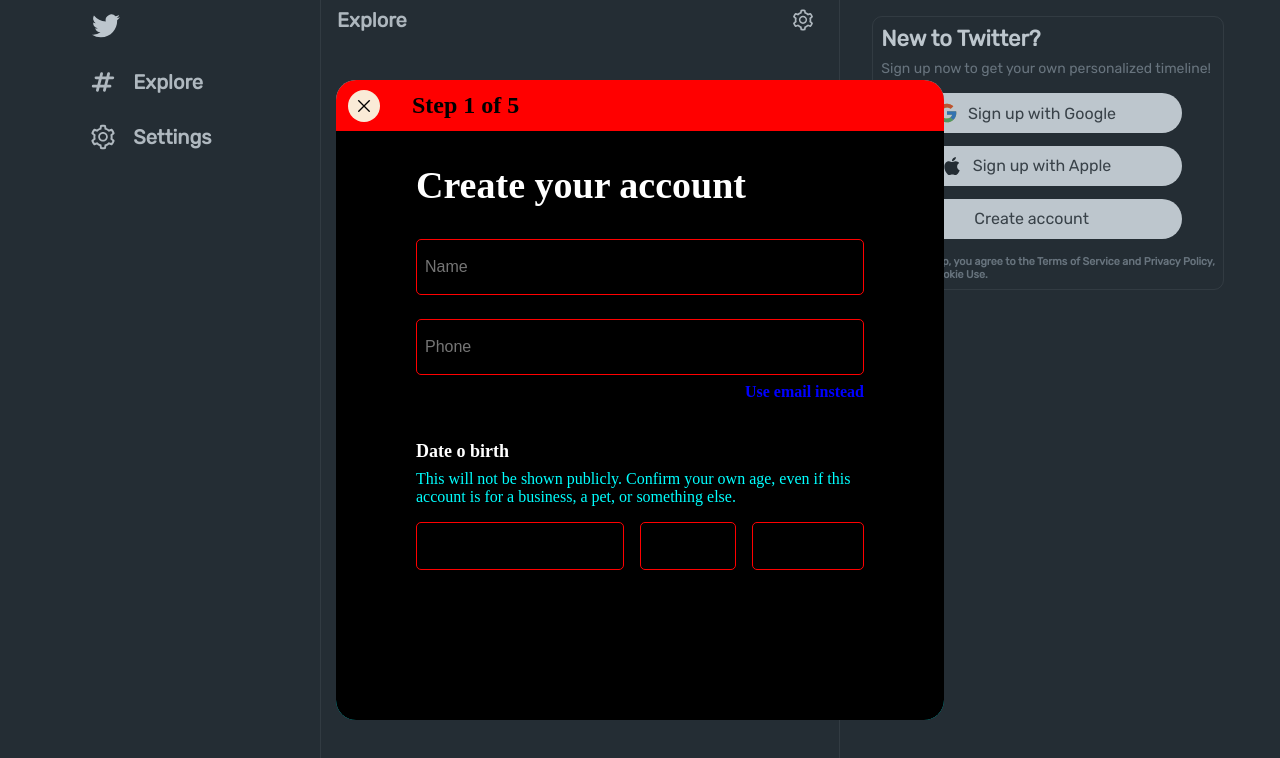
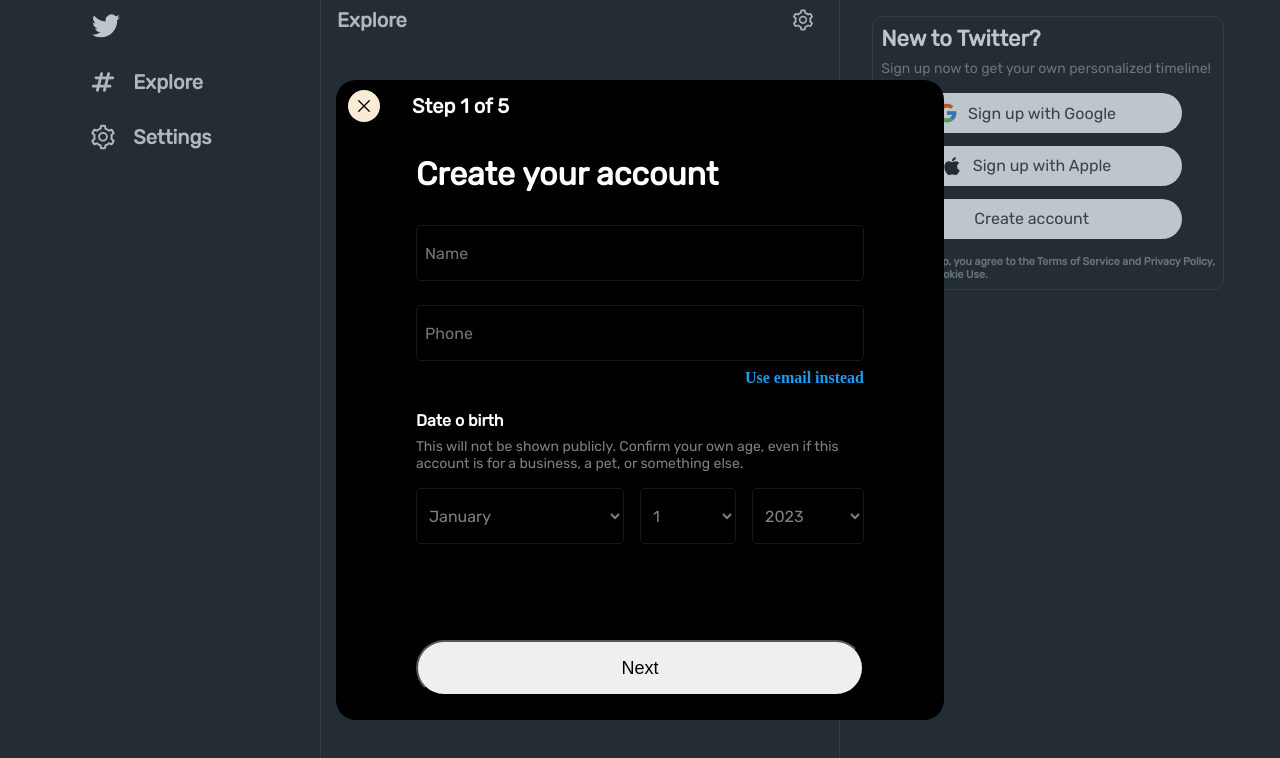
Before and after one commit to RachaponKjr/Twitter_Clone-2023, a React (Create React App) app in the folder client/: page /signup in a window 1280 px wide. Shown: the top 758 px of the page. Built offline with nearby package versions, Linux system fonts and the light colour scheme; the HTML template or start-up script is replaced by a standard one.

Commit message:
13/5/2023

```diff
--- a/client/src/Pages/Home/RightS/Signup/Signup.css
+++ b/client/src/Pages/Home/RightS/Signup/Signup.css
@@ -1,3 +1,4 @@
+@import url('https://fonts.googleapis.com/css2?family=Rubik&display=swap');
 :root{
     --g-hover: rgba(231,233,234,0.1);
 }
@@ -16,19 +17,23 @@
     width: 38rem;
     border-radius: 20px;
     transform: translate(-50%, -50%);
-    background-color: aqua;
     overflow: hidden;
     display: flex;
     flex-direction: column;
     justify-content: space-between;
 }
+.f-h2{
+    font-size: 20px;
+}
 .h-si{
-    background-color: red;
+    background-color: rgb(0, 0, 0);
+    color: white;
     width: 100%;
     height: 56px;
     padding: 0 12px;
     display: flex;
     align-items: center;
+    font-family: 'Rubik', sans-serif;
     gap: 2rem;
 }
 .icon-x{
@@ -40,7 +45,6 @@
 }
 
 .bot-su{
-    background-color: antiquewhite;
     width: 100%;
     height: 4rem;
 }
@@ -48,10 +52,16 @@
     background-color: rgb(0, 0, 0);
     width: 100%;
     height: 100%;
-    padding: 2rem 5rem;
+    padding: 1.5rem 5rem;
 
 }
-
+.btn-s{
+    position: relative;
+    height: 3.5rem;
+    border-radius: 30px;
+    font-size: 18px;
+    cursor: pointer;
+}
 
 
 
@@ -70,35 +80,39 @@
 /* section 1 */
 .h1-head{
     color: white;
-    font-size: 38px;
+    font-size: 32px;
     font-weight: 700;
     margin-bottom: 1rem;
+    font-family: 'Rubik', sans-serif;
 }
 .input-sty{
     height: 3.5rem;
     margin: 1rem 0 0.5rem 0;
     padding: 0 0.5rem;
     outline: none;
-    border: 1px solid red;
+    border:1px solid var(--g-hover) ;
     font-size: 16px;
     border-radius: 5px;
     background-color: transparent;
+    font-family: 'Rubik', sans-serif;
 }
 .h-u-m:hover{
     text-decoration:underline;
 }
 .date-o-b{
-    margin: 2rem 0;
+    margin: 1rem 0;
 }
 .p-sty{
-    color: aqua;
+    color: grey;
     margin: 0.5rem 0;
+    font-family: 'Rubik', sans-serif;
+    font-size: 14px;
 }
 .date-sty{
     display: flex;
     justify-content: space-between;
     width: 100%;
-    height: 3rem;
+    height: 3.5rem;
     margin: 1rem 0;
 }
 .opt-1{
@@ -114,8 +128,10 @@
 .sty-date{
     padding: 0 0.5rem;
     outline: none;
-    border: 1px solid red;
+    border:1px solid var(--g-hover) ;
     font-size: 16px;
     border-radius: 5px;
     background-color: transparent;
+    color: gray;
+    font-family: 'Rubik', sans-serif;
 }
--- a/client/src/Pages/Home/RightS/Signup/Signup.js
+++ b/client/src/Pages/Home/RightS/Signup/Signup.js
@@ -82,18 +82,19 @@
     <div className="by-si">
       <div className="h-si">
         <GrClose className="icon-x" />
-        <h2>Step 1 of 5</h2>
+        <h2 className="f-h2">Step 1 of 5</h2>
       </div>
       <div className="form-su">
         <form
-          style={{ width: "100%", height: "100%", display:'flex',flexDirection:"column" }}
+          style={{ width: "100%", height: "100%", display:'flex',flexDirection:"column",justifyContent:'space-between' }}
         >
+          <div style={{display:'flex',flexDirection:'column'}}>
           <h1 className="h1-head">Create your account</h1>
           <input type="text" placeholder="Name" className="input-sty"></input>
           <input type="text" placeholder="Phone" className="input-sty"></input>
-          <h4 style={{display:"flex",justifyContent:'end',color:'blue',cursor:'pointer'}} className="h-u-m">Use email instead</h4>
+          <h4 style={{display:"flex",justifyContent:'end',color:'#1D9BF0',cursor:'pointer'}} className="h-u-m">Use email instead</h4>
           <div className="date-o-b">
-            <h3 style={{color:'white',fontSize:'18px',margin:"0.5rem 0"}}>Date o birth</h3>
+            <h3 style={{color:'white',fontSize:'16px',margin:"0.5rem 0",fontFamily:'Rubik,sans-serif'}}>Date o birth</h3>
             <p className="p-sty">
               This will not be shown publicly. Confirm your own age, even if
               this account is for a business, a pet, or something else.
@@ -128,6 +129,8 @@
               </select>
             </div>
           </div>
+          </div>
+          <button type="submit" className="btn-s">Next</button>
         </form>
       </div>
     </div>
```
